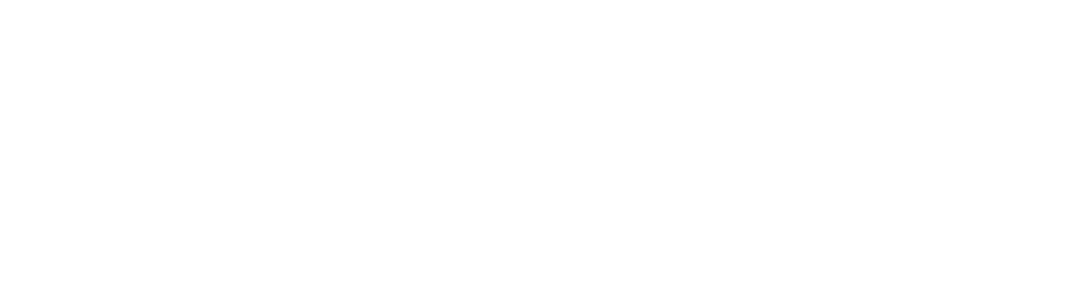
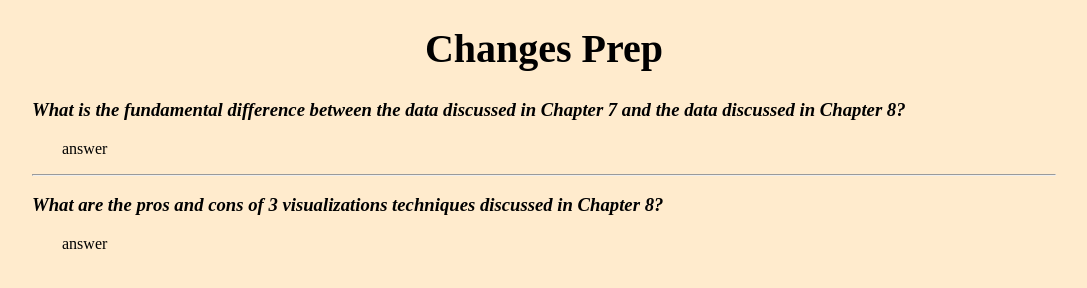
Before and after one commit to isaiaharroyo/changes, a plain HTML site: page index.html in a window 1280 px wide. Shown: the whole page, without its empty margins (96-1183 px from the left). Drawn offline with Linux system fonts and the light colour scheme.

Commit message:
done on comp

```diff
--- a/index.html
+++ b/index.html
@@ -1,3 +1,47 @@
 <html>
 
+    <head>
+
+        <title>Changes</title>
+
+        <style>
+
+            body
+            {
+                background-color: blanchedalmond;
+                width: 80%;
+                margin-left: auto;
+                margin-right: auto;
+            }
+
+            h1
+            {
+                text-align: center;
+                padding-top: 17px;
+                font-size: 40px;
+            }
+
+            p
+            {
+                text-indent: 30px;
+            }
+
+        </style>
+
+    </head>
+
+    <body>
+
+        <h1>Changes Prep</h1>
+
+        <h3><i>What is the fundamental difference between the data discussed in Chapter 7 and the data discussed in Chapter 8?</i></h3>
+        <p>answer</p>
+
+        <hr/>
+
+        <h3><i>What are the pros and cons of 3 visualizations techniques discussed in Chapter 8?</i></h3>
+        <p>answer</p>
+
+    </body>
+
 </html>
```
